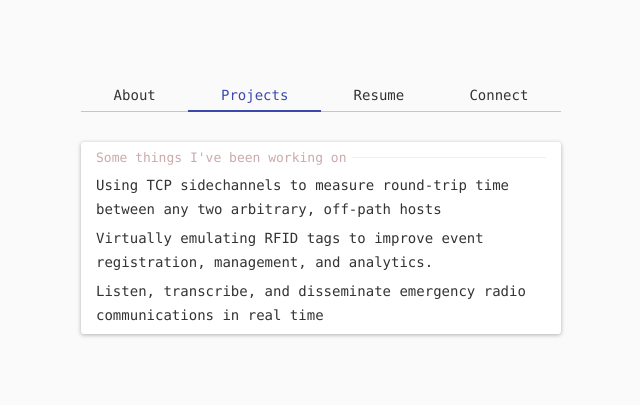
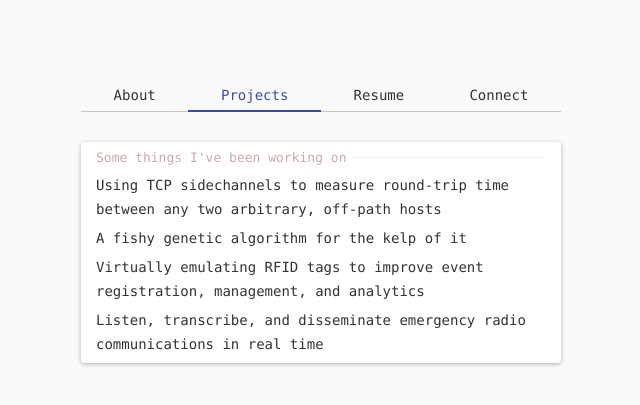
Before and after one commit to rbrigden/rbrigden.github.io, a Jekyll site: the page built from projects.html, in a window 1280 px wide. Shown: the top 405 px of the page, without its empty margins (319-959 px from the left). Built offline with Jekyll 4.4.1, drawn with Linux system fonts in a browser that asks for light colours.

```diff
--- a/projects.html
+++ b/projects.html
@@ -39,8 +39,13 @@ layout: default
     </a>
   </li>
   <li class="menu-item">
+    <a href="http://github.com/rbrigden/fishswim">
+        A fishy genetic algorithm for the kelp of it
+    </a>
+  </li>
+  <li class="menu-item">
     <a href="http://github.com/rbrigden/check">
-        Virtually emulating RFID tags to improve event registration, management, and analytics.
+        Virtually emulating RFID tags to improve event registration, management, and analytics
     </a>
   </li>
   <li class="menu-item">
```
